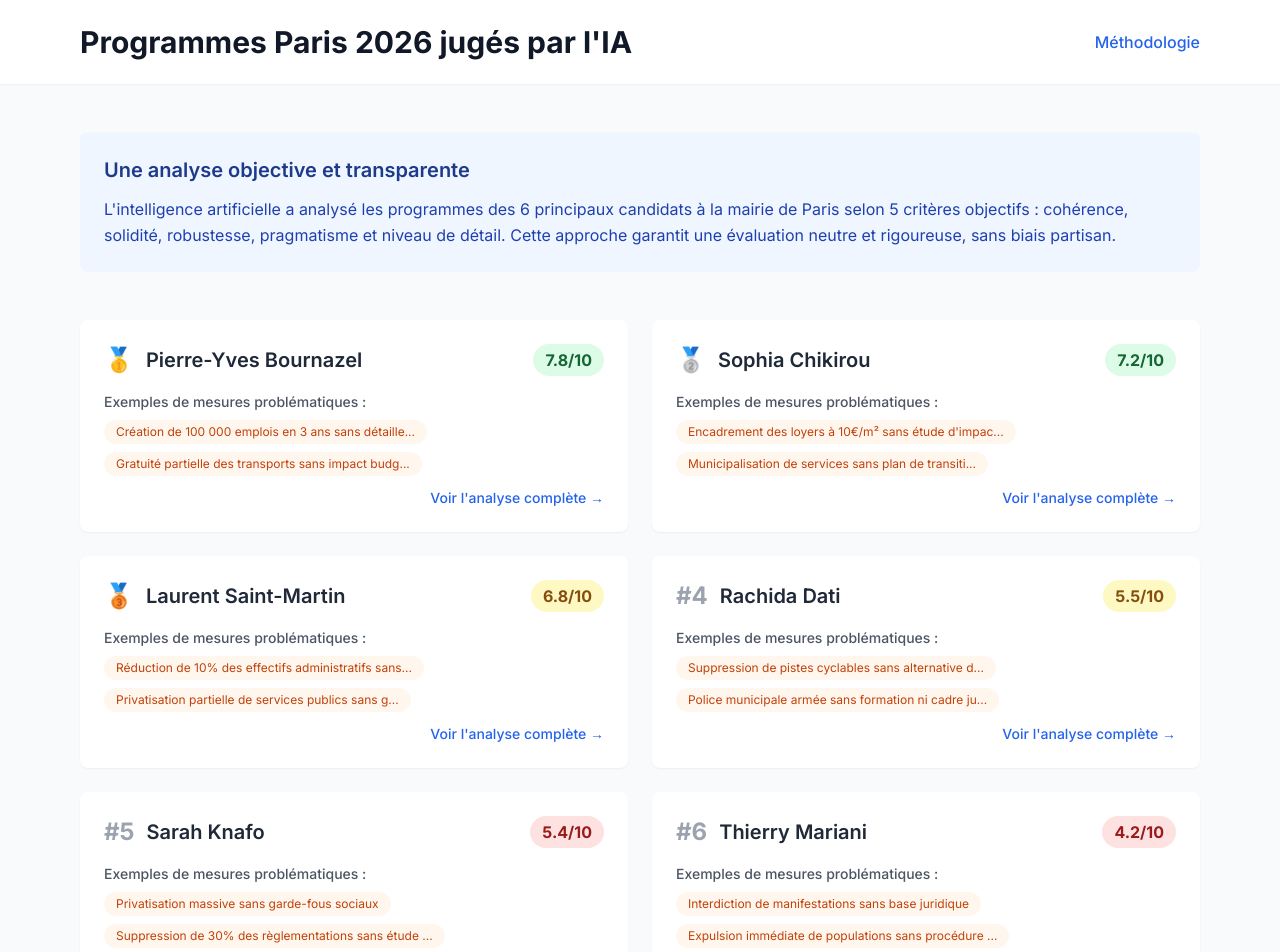
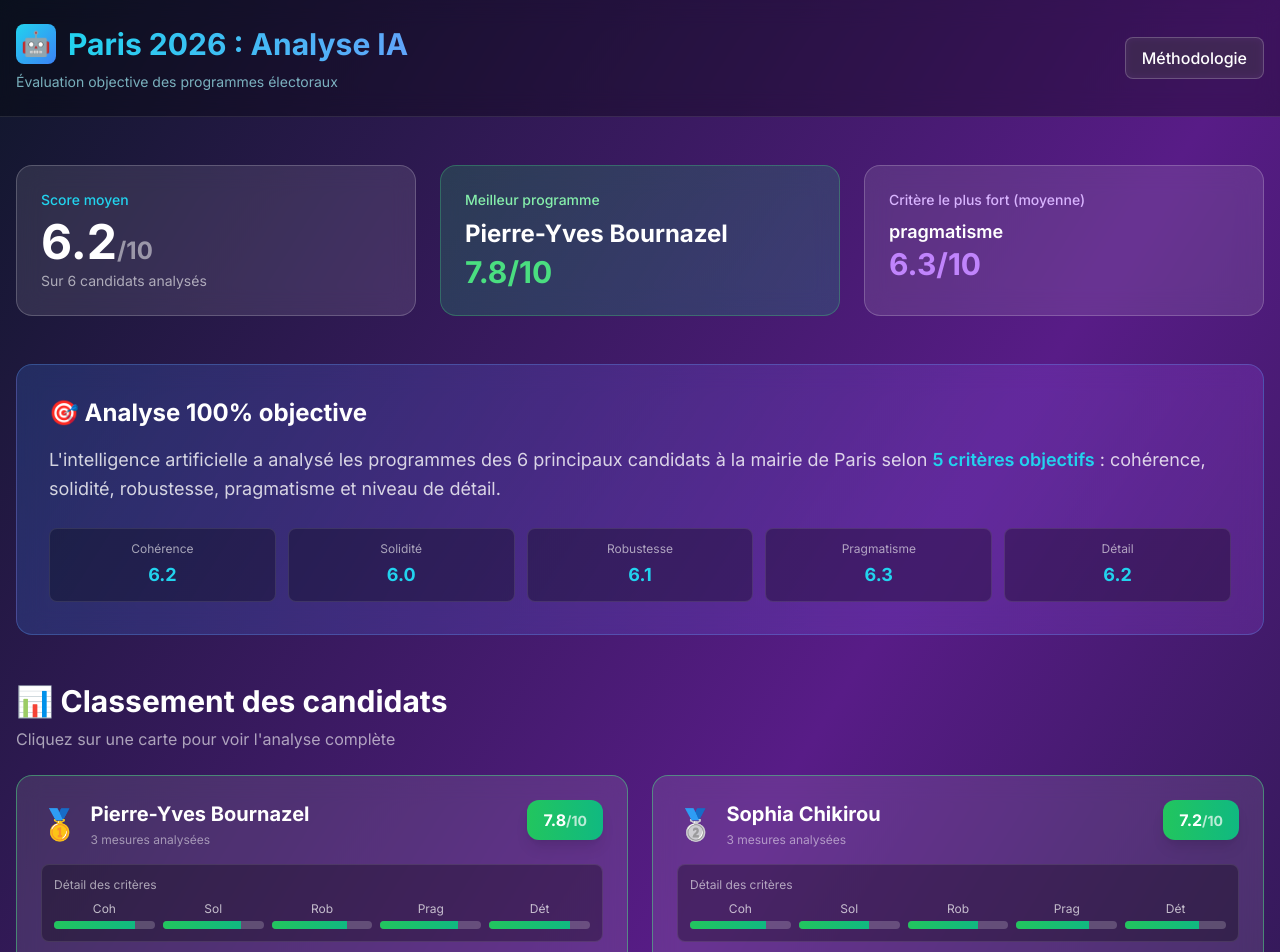
Before and after one commit to Liftof/paris-2026-ia, a Next.js app: page / in a window 1280 px wide. Shown: the top 952 px of the page. Built offline with nearby package versions, Linux system fonts and the light colour scheme.

Commit message:
🎨 Nouvelle charte graphique dark + data viz enrichie + pages candidats

```diff
--- a/app/candidats/[slug]/page.tsx
+++ b/app/candidats/[slug]/page.tsx
@@ -16,73 +16,84 @@ export default function CandidatePage({ params }: { params: { slug: string } })
     notFound()
   }
 
-  const getScoreColor = (score: number) => {
-    if (score >= 7) return 'bg-green-100 text-green-800'
-    if (score >= 5.5) return 'bg-yellow-100 text-yellow-800'
-    return 'bg-red-100 text-red-800'
+  const getScoreGradient = (score: number) => {
+    if (score >= 7) return 'from-green-500 to-emerald-500'
+    if (score >= 5.5) return 'from-yellow-500 to-orange-500'
+    return 'from-red-500 to-pink-500'
   }
 
   return (
-    <div className="min-h-screen bg-gray-50">
+    <div className="min-h-screen bg-gradient-to-br from-slate-900 via-purple-900 to-slate-900">
       {/* Header */}
-      <header className="bg-white shadow-sm">
-        <div className="max-w-4xl mx-auto px-4 py-6">
+      <header className="bg-black/30 backdrop-blur-md border-b border-white/10">
+        <div className="max-w-6xl mx-auto px-4 py-6">
           <div className="flex items-center justify-between">
             <div>
-              <Link href="/" className="text-blue-600 hover:text-blue-800 text-sm mb-2 inline-block">
-                ← Retour au classement
+              <Link href="/" className="text-cyan-400 hover:text-cyan-300 text-sm mb-3 inline-flex items-center gap-2">
+                <svg className="w-4 h-4" fill="none" stroke="currentColor" viewBox="0 0 24 24">
+                  <path strokeLinecap="round" strokeLinejoin="round" strokeWidth={2} d="M15 19l-7-7 7-7" />
+                </svg>
+                Retour au classement
               </Link>
-              <h1 className="text-3xl font-bold text-gray-900">{candidate.name}</h1>
+              <h1 className="text-4xl font-bold text-white mt-2">{candidate.name}</h1>
             </div>
-            <div className={`px-4 py-2 rounded-full font-bold text-lg ${getScoreColor(candidate.globalScore)}`}>
-              {candidate.globalScore}/10
+            <div className={`px-6 py-3 rounded-2xl font-bold text-2xl text-white bg-gradient-to-r ${getScoreGradient(candidate.globalScore)} shadow-xl`}>
+              {candidate.globalScore}<span className="text-lg opacity-70">/10</span>
             </div>
           </div>
         </div>
       </header>
 
       {/* Main Content */}
-      <main className="max-w-4xl mx-auto px-4 py-12">
-        <div className="grid gap-8 md:grid-cols-2">
+      <main className="max-w-6xl mx-auto px-4 py-12">
+        <div className="grid gap-8 lg:grid-cols-2">
           {/* Score Details */}
-          <div className="bg-white rounded-lg shadow-sm p-6">
-            <h2 className="text-xl font-semibold text-gray-900 mb-6">Détail des critères</h2>
+          <div className="bg-white/10 backdrop-blur-md rounded-2xl p-8 border border-white/20">
+            <h2 className="text-2xl font-bold text-white mb-6 flex items-center gap-2">
+              📊 Détail des critères
+            </h2>
             <ScoreRadar scores={candidate.scores} />
           </div>
 
           {/* Strengths */}
-          <div className="bg-white rounded-lg shadow-sm p-6">
-            <h2 className="text-xl font-semibold text-gray-900 mb-4">Points forts</h2>
-            <ul className="space-y-3">
+          <div className="bg-green-500/10 backdrop-blur-md rounded-2xl p-8 border border-green-400/30">
+            <h2 className="text-2xl font-bold text-green-300 mb-6 flex items-center gap-2">
+              ✓ Points forts
+            </h2>
+            <ul className="space-y-4">
               {candidate.strengths.map((strength, index) => (
-                <li key={index} className="flex items-start">
-                  <span className="text-green-500 mr-2 mt-0.5">✓</span>
-                  <span className="text-gray-700">{strength}</span>
+                <li key={index} className="flex items-start gap-3 bg-black/20 p-4 rounded-lg border border-green-400/20">
+                  <span className="text-green-400 text-xl flex-shrink-0">✓</span>
+                  <span className="text-white/90">{strength}</span>
                 </li>
               ))}
             </ul>
           </div>
 
           {/* Weaknesses */}
-          <div className="bg-white rounded-lg shadow-sm p-6">
-            <h2 className="text-xl font-semibold text-gray-900 mb-4">Points faibles</h2>
-            <ul className="space-y-3">
+          <div className="bg-red-500/10 backdrop-blur-md rounded-2xl p-8 border border-red-400/30">
+            <h2 className="text-2xl font-bold text-red-300 mb-6 flex items-center gap-2">
+              ✗ Points faibles
+            </h2>
+            <ul className="space-y-4">
               {candidate.weaknesses.map((weakness, index) => (
-                <li key={index} className="flex items-start">
-                  <span className="text-red-500 mr-2 mt-0.5">✗</span>
-                  <span className="text-gray-700">{weakness}</span>
+                <li key={index} className="flex items-start gap-3 bg-black/20 p-4 rounded-lg border border-red-400/20">
+                  <span className="text-red-400 text-xl flex-shrink-0">✗</span>
+                  <span className="text-white/90">{weakness}</span>
                 </li>
               ))}
             </ul>
           </div>
 
           {/* Problematic Measures */}
-          <div className="bg-white rounded-lg shadow-sm p-6">
-            <h2 className="text-xl font-semibold text-gray-900 mb-4">Mesures problématiques</h2>
-            <div className="space-y-3">
+          <div className="bg-orange-500/10 backdrop-blur-md rounded-2xl p-8 border border-orange-400/30">
+            <h2 className="text-2xl font-bold text-orange-300 mb-6 flex items-center gap-2">
+              ⚠️ Mesures problématiques
+            </h2>
+            <div className="space-y-4">
               {candidate.problematicMeasures.map((measure, index) => (
-                <div key={index} className="bg-orange-50 border-l-4 border-orange-400 p-4 rounded">
-                  <p className="text-gray-700">{measure}</p>
+                <div key={index} className="bg-black/20 border-l-4 border-orange-400 p-4 rounded-lg">
+                  <p className="text-white/90">{measure}</p>
                 </div>
               ))}
             </div>
@@ -90,13 +101,15 @@ export default function CandidatePage({ params }: { params: { slug: string } })
         </div>
 
         {/* Analysis Summary */}
-        <div className="mt-8 bg-blue-50 rounded-lg p-6">
-          <h2 className="text-xl font-semibold text-blue-900 mb-3">Synthèse de l'analyse</h2>
-          <p className="text-blue-800 leading-relaxed">
-            Le programme de {candidate.name} obtient une note globale de {candidate.globalScore}/10.
-            L'analyse révèle {candidate.globalScore >= 7 ? 'un programme globalement solide et bien structuré' :
-            candidate.globalScore >= 5.5 ? 'un programme présentant des aspects positifs mais également des lacunes importantes' :
-            'un programme nécessitant des améliorations significatives sur plusieurs critères fondamentaux'}.
+        <div className="mt-8 bg-gradient-to-r from-blue-500/20 to-purple-500/20 backdrop-blur-md rounded-2xl p-8 border border-blue-400/30">
+          <h2 className="text-2xl font-bold text-white mb-4 flex items-center gap-2">
+            🎯 Synthèse de l'analyse
+          </h2>
+          <p className="text-white/80 leading-relaxed text-lg">
+            Le programme de <span className="text-cyan-400 font-semibold">{candidate.name}</span> obtient une note globale de <span className={`font-bold text-2xl bg-gradient-to-r ${getScoreGradient(candidate.globalScore)} bg-clip-text text-transparent`}>{candidate.globalScore}/10</span>.
+            L'analyse révèle {candidate.globalScore >= 7 ? 'un programme globalement solide et bien structuré, avec une vision claire et des mesures concrètes.' :
+            candidate.globalScore >= 5.5 ? 'un programme présentant des aspects positifs mais également des lacunes importantes nécessitant des clarifications.' :
+            'un programme nécessitant des améliorations significatives sur plusieurs critères fondamentaux pour être pleinement réalisable.'}.
           </p>
         </div>
       </main>
--- a/app/page.tsx
+++ b/app/page.tsx
@@ -6,18 +6,37 @@ export default function HomePage() {
   // Sort candidates by global score descending
   const sortedCandidates = [...candidatesData].sort((a, b) => b.globalScore - a.globalScore)
 
+  // Calculate stats
+  const avgScore = (candidatesData.reduce((sum, c) => sum + c.globalScore, 0) / candidatesData.length).toFixed(1)
+  const topScore = sortedCandidates[0]
+  const criteriaMeans = {
+    coherence: (candidatesData.reduce((s, c) => s + c.scores.coherence, 0) / candidatesData.length).toFixed(1),
+    solidite: (candidatesData.reduce((s, c) => s + c.scores.solidite, 0) / candidatesData.length).toFixed(1),
+    robustesse: (candidatesData.reduce((s, c) => s + c.scores.robustesse, 0) / candidatesData.length).toFixed(1),
+    pragmatisme: (candidatesData.reduce((s, c) => s + c.scores.pragmatisme, 0) / candidatesData.length).toFixed(1),
+    detail: (candidatesData.reduce((s, c) => s + c.scores.detail, 0) / candidatesData.length).toFixed(1),
+  }
+
   return (
-    <div className="min-h-screen bg-gray-50">
+    <div className="min-h-screen bg-gradient-to-br from-slate-900 via-purple-900 to-slate-900">
       {/* Header */}
-      <header className="bg-white shadow-sm">
-        <div className="max-w-6xl mx-auto px-4 py-6">
+      <header className="bg-black/30 backdrop-blur-md border-b border-white/10">
+        <div className="max-w-7xl mx-auto px-4 py-6">
           <div className="flex items-center justify-between">
-            <h1 className="text-3xl font-bold text-gray-900">
-              Programmes Paris 2026 jugés par l'IA
-            </h1>
+            <div>
+              <div className="flex items-center gap-3 mb-2">
+                <div className="w-10 h-10 bg-gradient-to-br from-cyan-400 to-blue-500 rounded-lg flex items-center justify-center">
+                  <span className="text-2xl">🤖</span>
+                </div>
+                <h1 className="text-3xl font-bold bg-gradient-to-r from-cyan-400 to-blue-400 bg-clip-text text-transparent">
+                  Paris 2026 : Analyse IA
+                </h1>
+              </div>
+              <p className="text-cyan-200/70 text-sm">Évaluation objective des programmes électoraux</p>
+            </div>
             <Link
               href="/methodologie"
-              className="text-blue-600 hover:text-blue-800 font-medium"
+              className="px-4 py-2 bg-white/10 hover:bg-white/20 text-white rounded-lg font-medium transition-all border border-white/20 backdrop-blur-sm"
             >
               Méthodologie
             </Link>
@@ -26,17 +45,69 @@ export default function HomePage() {
       </header>
 
       {/* Main Content */}
-      <main className="max-w-6xl mx-auto px-4 py-12">
+      <main className="max-w-7xl mx-auto px-4 py-12">
+        {/* Stats Overview */}
+        <div className="grid grid-cols-1 md:grid-cols-3 gap-6 mb-12">
+          <div className="bg-white/10 backdrop-blur-md rounded-2xl p-6 border border-white/20">
+            <div className="text-cyan-400 text-sm font-medium mb-2">Score moyen</div>
+            <div className="text-5xl font-bold text-white mb-1">{avgScore}<span className="text-2xl text-white/50">/10</span></div>
+            <div className="text-white/60 text-sm">Sur {candidatesData.length} candidats analysés</div>
+          </div>
+
+          <div className="bg-gradient-to-br from-green-500/20 to-emerald-500/20 backdrop-blur-md rounded-2xl p-6 border border-green-400/30">
+            <div className="text-green-300 text-sm font-medium mb-2">Meilleur programme</div>
+            <div className="text-2xl font-bold text-white mb-1">{topScore.name}</div>
+            <div className="text-3xl font-bold text-green-400">{topScore.globalScore}/10</div>
+          </div>
+
+          <div className="bg-white/10 backdrop-blur-md rounded-2xl p-6 border border-white/20">
+            <div className="text-purple-300 text-sm font-medium mb-2">Critère le plus fort (moyenne)</div>
+            <div className="text-white text-lg font-semibold">
+              {Object.entries(criteriaMeans).reduce((a, b) => parseFloat(a[1]) > parseFloat(b[1]) ? a : b)[0]}
+            </div>
+            <div className="text-3xl font-bold text-purple-400">
+              {Object.entries(criteriaMeans).reduce((a, b) => parseFloat(a[1]) > parseFloat(b[1]) ? a : b)[1]}/10
+            </div>
+          </div>
+        </div>
+
         {/* Introduction */}
-        <div className="bg-blue-50 rounded-lg p-6 mb-12">
-          <h2 className="text-xl font-semibold text-blue-900 mb-3">
-            Une analyse objective et transparente
+        <div className="bg-gradient-to-r from-blue-500/20 to-purple-500/20 backdrop-blur-md rounded-2xl p-8 mb-12 border border-blue-400/30">
+          <h2 className="text-2xl font-bold text-white mb-4">
+            🎯 Analyse 100% objective
           </h2>
-          <p className="text-blue-800 leading-relaxed">
+          <p className="text-white/80 leading-relaxed text-lg mb-4">
             L'intelligence artificielle a analysé les programmes des 6 principaux candidats à la mairie de Paris
-            selon 5 critères objectifs : cohérence, solidité, robustesse, pragmatisme et niveau de détail.
-            Cette approche garantit une évaluation neutre et rigoureuse, sans biais partisan.
+            selon <span className="text-cyan-400 font-semibold">5 critères objectifs</span> : cohérence, solidité, robustesse, pragmatisme et niveau de détail.
           </p>
+          <div className="grid grid-cols-2 md:grid-cols-5 gap-3 mt-6">
+            <div className="bg-black/30 rounded-lg p-3 text-center border border-white/10">
+              <div className="text-xs text-white/60 mb-1">Cohérence</div>
+              <div className="text-lg font-bold text-cyan-400">{criteriaMeans.coherence}</div>
+            </div>
+            <div className="bg-black/30 rounded-lg p-3 text-center border border-white/10">
+              <div className="text-xs text-white/60 mb-1">Solidité</div>
+              <div className="text-lg font-bold text-cyan-400">{criteriaMeans.solidite}</div>
+            </div>
+            <div className="bg-black/30 rounded-lg p-3 text-center border border-white/10">
+              <div className="text-xs text-white/60 mb-1">Robustesse</div>
+              <div className="text-lg font-bold text-cyan-400">{criteriaMeans.robustesse}</div>
+            </div>
+            <div className="bg-black/30 rounded-lg p-3 text-center border border-white/10">
+              <div className="text-xs text-white/60 mb-1">Pragmatisme</div>
+              <div className="text-lg font-bold text-cyan-400">{criteriaMeans.pragmatisme}</div>
+            </div>
+            <div className="bg-black/30 rounded-lg p-3 text-center border border-white/10">
+              <div className="text-xs text-white/60 mb-1">Détail</div>
+              <div className="text-lg font-bold text-cyan-400">{criteriaMeans.detail}</div>
+            </div>
+          </div>
+        </div>
+
+        {/* Ranking Title */}
+        <div className="mb-6">
+          <h2 className="text-3xl font-bold text-white mb-2">📊 Classement des candidats</h2>
+          <p className="text-white/60">Cliquez sur une carte pour voir l'analyse complète</p>
         </div>
 
         {/* Ranking Grid */}
@@ -51,8 +122,8 @@ export default function HomePage() {
         </div>
 
         {/* Footer */}
-        <footer className="mt-16 pt-8 border-t border-gray-200">
-          <div className="text-center text-sm text-gray-600">
+        <footer className="mt-16 pt-8 border-t border-white/10">
+          <div className="text-center text-sm text-white/60">
             <p className="mb-2">
               Analyse réalisée par IA sur la base des programmes officiels des candidats.
             </p>
--- a/components/CandidateCard.tsx
+++ b/components/CandidateCard.tsx
@@ -7,10 +7,16 @@ interface CandidateCardProps {
 }
 
 export default function CandidateCard({ candidate, rank }: CandidateCardProps) {
-  const getScoreColor = (score: number) => {
-    if (score >= 7) return 'bg-green-100 text-green-800'
-    if (score >= 5.5) return 'bg-yellow-100 text-yellow-800'
-    return 'bg-red-100 text-red-800'
+  const getScoreGradient = (score: number) => {
+    if (score >= 7) return 'from-green-500 to-emerald-500'
+    if (score >= 5.5) return 'from-yellow-500 to-orange-500'
+    return 'from-red-500 to-pink-500'
+  }
+
+  const getBorderColor = (score: number) => {
+    if (score >= 7) return 'border-green-400/50'
+    if (score >= 5.5) return 'border-yellow-400/50'
+    return 'border-red-400/50'
   }
 
   const getRankEmoji = (rank: number) => {
@@ -20,32 +26,64 @@ export default function CandidateCard({ candidate, rank }: CandidateCardProps) {
 
   return (
     <Link href={`/candidats/${candidate.slug}`}>
-      <div className="bg-white rounded-lg shadow-sm hover:shadow-md transition-shadow p-6 cursor-pointer">
+      <div className={`bg-white/10 backdrop-blur-md rounded-2xl p-6 cursor-pointer border ${getBorderColor(candidate.globalScore)} hover:bg-white/20 transition-all hover:scale-[1.02] group`}>
         <div className="flex items-start justify-between mb-4">
           <div className="flex items-center gap-3">
-            <span className="text-2xl font-bold text-gray-400">{getRankEmoji(rank)}</span>
-            <h3 className="text-xl font-semibold text-gray-800">{candidate.name}</h3>
+            <span className="text-3xl">{getRankEmoji(rank)}</span>
+            <div>
+              <h3 className="text-xl font-bold text-white group-hover:text-cyan-300 transition-colors">{candidate.name}</h3>
+              <p className="text-xs text-white/50 mt-1">{candidate.problematicMeasures.length} mesures analysées</p>
+            </div>
           </div>
-          <div className={`px-3 py-1 rounded-full font-bold ${getScoreColor(candidate.globalScore)}`}>
-            {candidate.globalScore}/10
+          <div className={`px-4 py-2 rounded-xl font-bold text-white bg-gradient-to-r ${getScoreGradient(candidate.globalScore)} shadow-lg`}>
+            {candidate.globalScore}<span className="text-sm opacity-70">/10</span>
+          </div>
+        </div>
+
+        {/* Mini scores bar */}
+        <div className="mb-4 bg-black/30 rounded-lg p-3 border border-white/10">
+          <div className="flex justify-between text-xs text-white/60 mb-2">
+            <span>Détail des critères</span>
+          </div>
+          <div className="flex gap-2">
+            {[
+              { label: 'Coh', value: candidate.scores.coherence },
+              { label: 'Sol', value: candidate.scores.solidite },
+              { label: 'Rob', value: candidate.scores.robustesse },
+              { label: 'Prag', value: candidate.scores.pragmatisme },
+              { label: 'Dét', value: candidate.scores.detail }
+            ].map((item, idx) => (
+              <div key={idx} className="flex-1">
+                <div className="text-xs text-white/70 mb-1 text-center">{item.label}</div>
+                <div className="h-2 bg-white/20 rounded-full overflow-hidden">
+                  <div
+                    className={`h-full bg-gradient-to-r ${getScoreGradient(item.value)}`}
+                    style={{ width: `${(item.value / 10) * 100}%` }}
+                  />
+                </div>
+              </div>
+            ))}
           </div>
         </div>
 
         <div className="space-y-3">
           <div>
-            <p className="text-sm font-medium text-gray-600 mb-2">Exemples de mesures problématiques :</p>
+            <p className="text-sm font-medium text-orange-300 mb-2">⚠️ Points de vigilance :</p>
             <div className="flex flex-wrap gap-2">
               {candidate.problematicMeasures.slice(0, 2).map((measure, index) => (
-                <span key={index} className="inline-block bg-orange-50 text-orange-700 text-xs px-3 py-1 rounded-full">
-                  {measure.length > 50 ? measure.substring(0, 50) + '...' : measure}
+                <span key={index} className="inline-block bg-orange-500/20 text-orange-200 text-xs px-3 py-1 rounded-full border border-orange-400/30">
+                  {measure.length > 45 ? measure.substring(0, 45) + '...' : measure}
                 </span>
               ))}
             </div>
           </div>
 
-          <div className="flex items-center justify-end">
-            <span className="text-blue-600 text-sm font-medium hover:text-blue-800">
-              Voir l'analyse complète →
+          <div className="flex items-center justify-end pt-2">
+            <span className="text-cyan-400 text-sm font-medium group-hover:text-cyan-300 flex items-center gap-1">
+              Voir l'analyse complète
+              <svg className="w-4 h-4 group-hover:translate-x-1 transition-transform" fill="none" stroke="currentColor" viewBox="0 0 24 24">
+                <path strokeLinecap="round" strokeLinejoin="round" strokeWidth={2} d="M9 5l7 7-7 7" />
+              </svg>
             </span>
           </div>
         </div>
--- a/components/ScoreRadar.tsx
+++ b/components/ScoreRadar.tsx
@@ -7,34 +7,42 @@ interface ScoreRadarProps {
 }
 
 export default function ScoreRadar({ scores }: ScoreRadarProps) {
-  // Simplified version - just show scores as bars
   const criteria = [
-    { key: 'coherence', label: 'Cohérence', value: scores.coherence },
-    { key: 'solidite', label: 'Solidité', value: scores.solidite },
-    { key: 'robustesse', label: 'Robustesse', value: scores.robustesse },
-    { key: 'pragmatisme', label: 'Pragmatisme', value: scores.pragmatisme },
-    { key: 'detail', label: 'Détail', value: scores.detail }
+    { key: 'coherence', label: 'Cohérence', value: scores.coherence, emoji: '🧩' },
+    { key: 'solidite', label: 'Solidité', value: scores.solidite, emoji: '🏗️' },
+    { key: 'robustesse', label: 'Robustesse', value: scores.robustesse, emoji: '💪' },
+    { key: 'pragmatisme', label: 'Pragmatisme', value: scores.pragmatisme, emoji: '⚙️' },
+    { key: 'detail', label: 'Détail', value: scores.detail, emoji: '📝' }
   ]
 
-  const getBarColor = (score: number) => {
-    if (score >= 7) return 'bg-green-500'
-    if (score >= 5.5) return 'bg-yellow-500'
-    return 'bg-red-500'
+  const getBarGradient = (score: number) => {
+    if (score >= 7) return 'from-green-500 to-emerald-500'
+    if (score >= 5.5) return 'from-yellow-500 to-orange-500'
+    return 'from-red-500 to-pink-500'
   }
 
   return (
-    <div className="space-y-4">
+    <div className="space-y-5">
       {criteria.map(criterion => (
-        <div key={criterion.key}>
-          <div className="flex justify-between mb-1">
-            <span className="text-sm font-medium text-gray-700">{criterion.label}</span>
-            <span className="text-sm font-bold text-gray-900">{criterion.value.toFixed(1)}/10</span>
+        <div key={criterion.key} className="bg-black/20 rounded-xl p-4 border border-white/10">
+          <div className="flex justify-between items-center mb-3">
+            <div className="flex items-center gap-2">
+              <span className="text-xl">{criterion.emoji}</span>
+              <span className="text-sm font-medium text-white/90">{criterion.label}</span>
+            </div>
+            <span className="text-lg font-bold text-cyan-400">{criterion.value.toFixed(1)}<span className="text-sm text-white/50">/10</span></span>
           </div>
-          <div className="w-full bg-gray-200 rounded-full h-3">
-            <div
-              className={`h-3 rounded-full ${getBarColor(criterion.value)} transition-all duration-500`}
-              style={{ width: `${(criterion.value / 10) * 100}%` }}
-            />
+          <div className="relative">
+            <div className="w-full bg-white/10 rounded-full h-4 overflow-hidden">
+              <div
+                className={`h-4 rounded-full bg-gradient-to-r ${getBarGradient(criterion.value)} transition-all duration-700 shadow-lg`}
+                style={{ width: `${(criterion.value / 10) * 100}%` }}
+              />
+            </div>
+            {/* Percentage label */}
+            <div className="absolute -top-6 right-0 text-xs text-white/50">
+              {Math.round((criterion.value / 10) * 100)}%
+            </div>
           </div>
         </div>
       ))}
```
